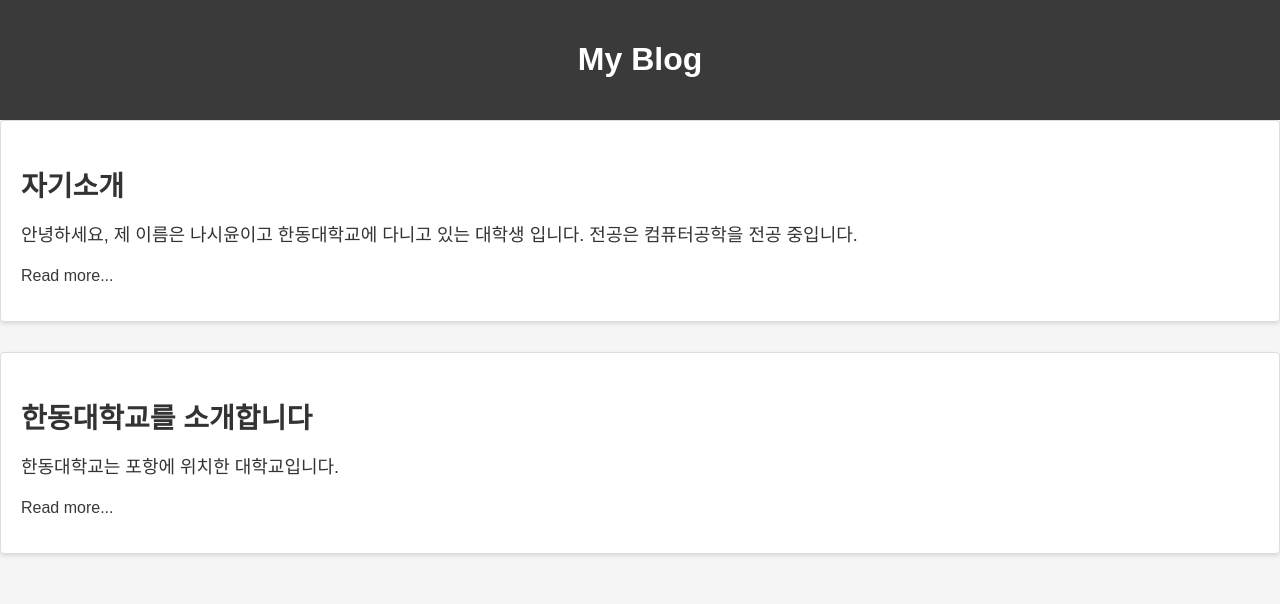
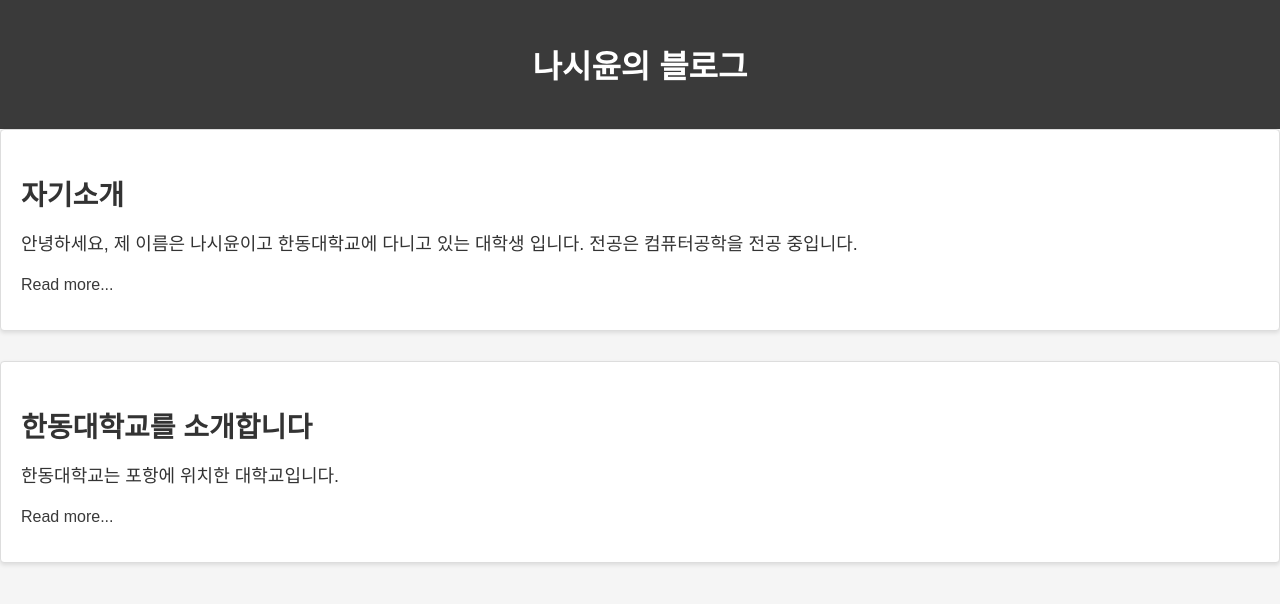
Before and after one commit to SiyunNa/SiyunNa.github.io, a plain HTML site: page index.html in a window 1280 px wide. Drawn offline with Linux system fonts and the light colour scheme.

Commit message:
Update index.html

```diff
--- a/index.html
+++ b/index.html
@@ -55,7 +55,7 @@
   </head>
   <body>
     <header>
-      <h1>My Blog</h1>
+      <h1>나시윤의 블로그</h1>
     </header>
 
     <div class="post">
```
